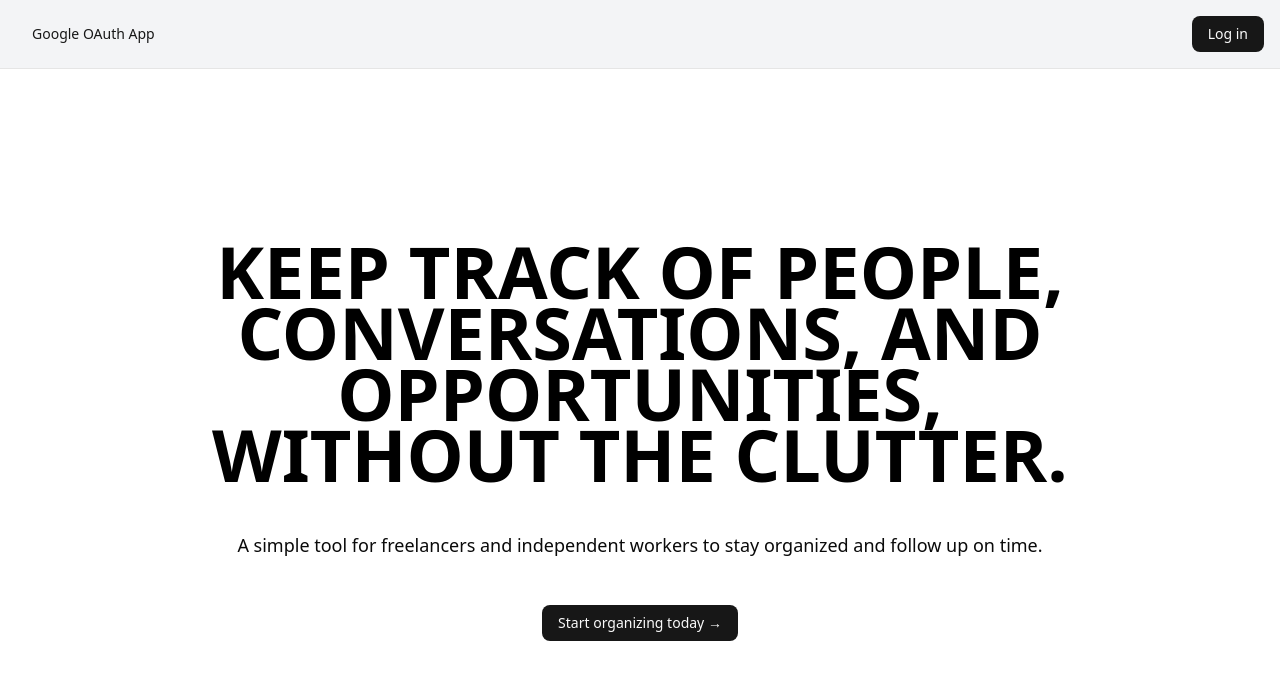
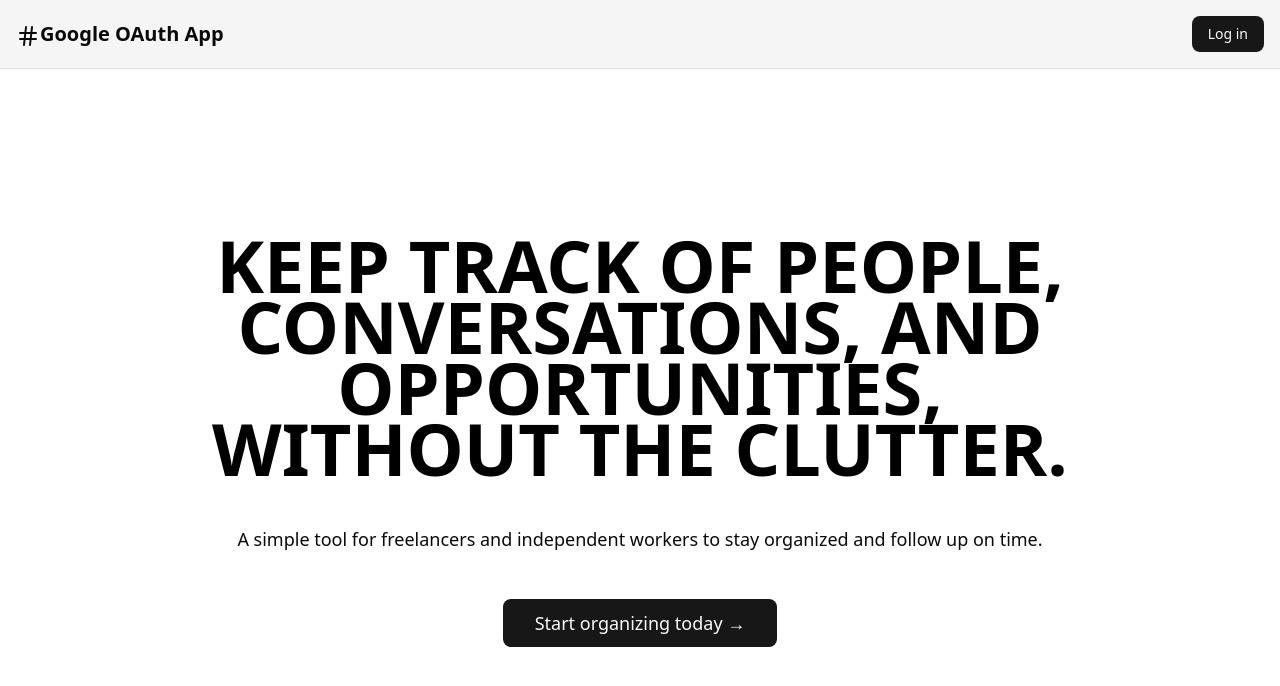
Before and after one commit to hereisphil/google-oauth-app, a React (Vite) app in the folder client/: page / in a window 1280 px wide. Shown: the top 686 px of the page. Built offline with nearby package versions, Linux system fonts and the light colour scheme; no server answers.

Commit message:
CLIENT: bigger homepage CTA button, changed Button to Link in Header & updated styles & added icons

```diff
--- a/client/src/components/global/Header.tsx
+++ b/client/src/components/global/Header.tsx
@@ -1,28 +1,37 @@
 import { Button } from "@/components/ui/button";
 import logout from "@/utils/logout";
 import { useToken } from "@/utils/useToken";
-import { useNavigate } from "react-router";
+import { Hash, LogOut, User } from "lucide-react";
+import { Link, useNavigate } from "react-router";
 
 const Header = () => {
     const { user } = useToken();
     const navigate = useNavigate();
 
     return (
-        <header className="flex justify-between items-center p-4 mb-4 border-b bg-gray-100">
-            <Button variant="link" onClick={() => navigate("/")}>
+        <header className="flex justify-between items-center p-4 mb-4 border-b bg-accent">
+            <Link
+                to="/"
+                className="font-bold text-lg md:text-xl hover:underline"
+            >
+                <Hash className="inline-block" />
                 Google OAuth App
-            </Button>
+            </Link>
             {user ? (
-                <div className="flex gap-2 items-center">
-                    <span className="font-bold text-lg">
+                <div className="flex flex-col md:flex-row gap-2 items-center">
+                    <span className="font-bold text-sm md:text-lg">
                         Hello, {user.name}!
                     </span>
-                    <Button size="sm" onClick={() => navigate("user-info")}>
-                        Profile
-                    </Button>
-                    <Button variant="destructive" size="sm" onClick={logout}>
-                        Log out
-                    </Button>
+                    <div className="flex gap-2 justify-center items-center">
+                        <Button size="sm" onClick={() => navigate("user-info")}>
+                            <User className="mr-0.5" />
+                            Profile
+                        </Button>
+                        <Button variant="ghost" size="xs" onClick={logout}>
+                            <LogOut className="mr-0.5" />
+                            Log out
+                        </Button>
+                    </div>
                 </div>
             ) : (
                 <Button onClick={() => navigate("/login")}>Log in</Button>
--- a/client/src/components/ui/button.tsx
+++ b/client/src/components/ui/button.tsx
@@ -25,6 +25,7 @@ const buttonVariants = cva(
                 xs: "h-6 gap-1 rounded-md px-2 text-xs has-[>svg]:px-1.5 [&_svg:not([class*='size-'])]:size-3",
                 sm: "h-8 rounded-md gap-1.5 px-3 has-[>svg]:px-2.5",
                 lg: "h-10 rounded-md px-6 has-[>svg]:px-4",
+                xl: "h-12 rounded-md px-8 has-[>svg]:px-6 text-lg",
                 icon: "size-9",
                 "icon-xs":
                     "size-6 rounded-md [&_svg:not([class*='size-'])]:size-3",
--- a/client/src/pages/Home.tsx
+++ b/client/src/pages/Home.tsx
@@ -40,7 +40,7 @@ export const Home = () => {
                         A simple tool for freelancers and independent workers to
                         stay organized and follow up on time.
                     </p>
-                    <Button onClick={() => navigate("/login")}>
+                    <Button size="xl" onClick={() => navigate("/login")}>
                         Start organizing today →
                     </Button>
                 </div>
```
